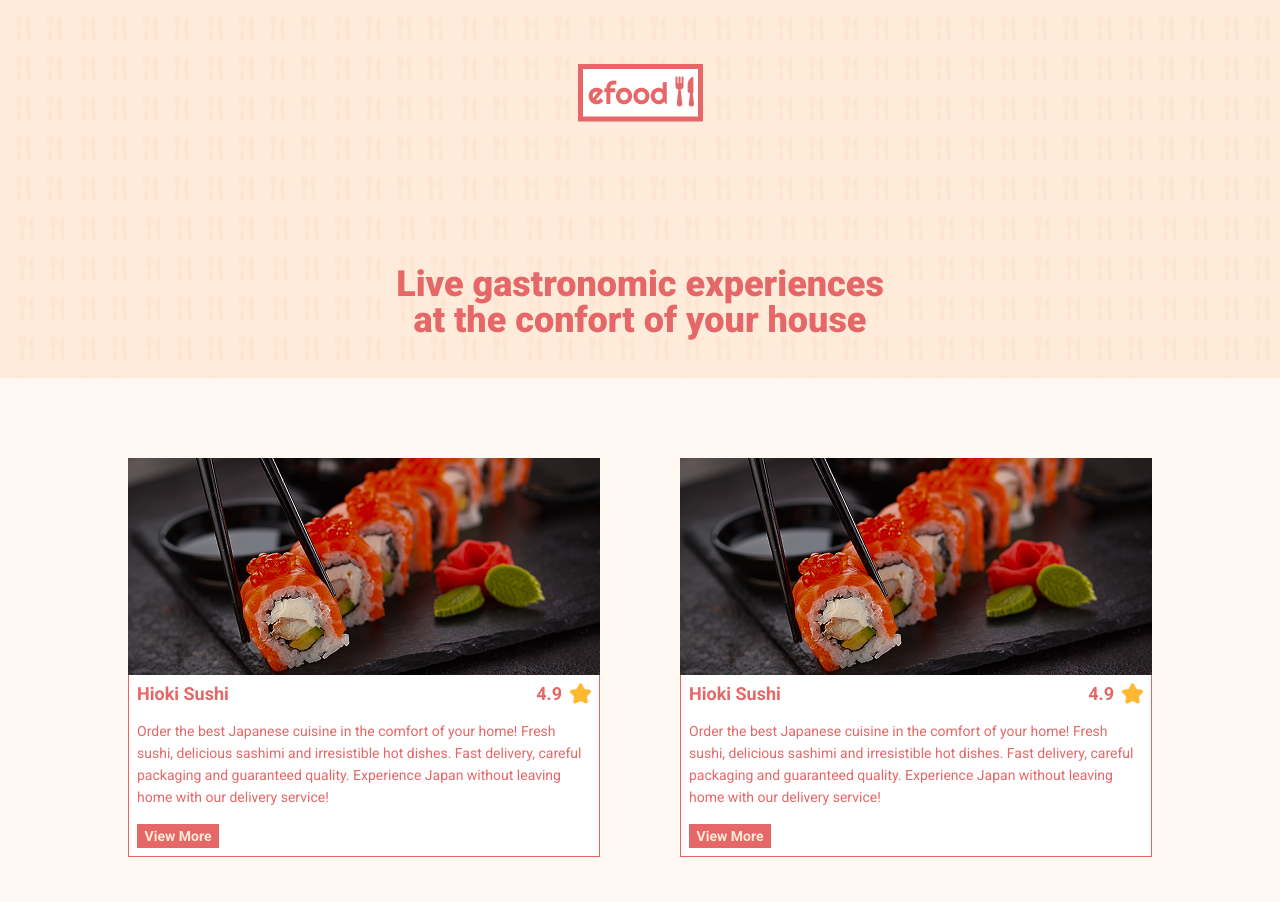
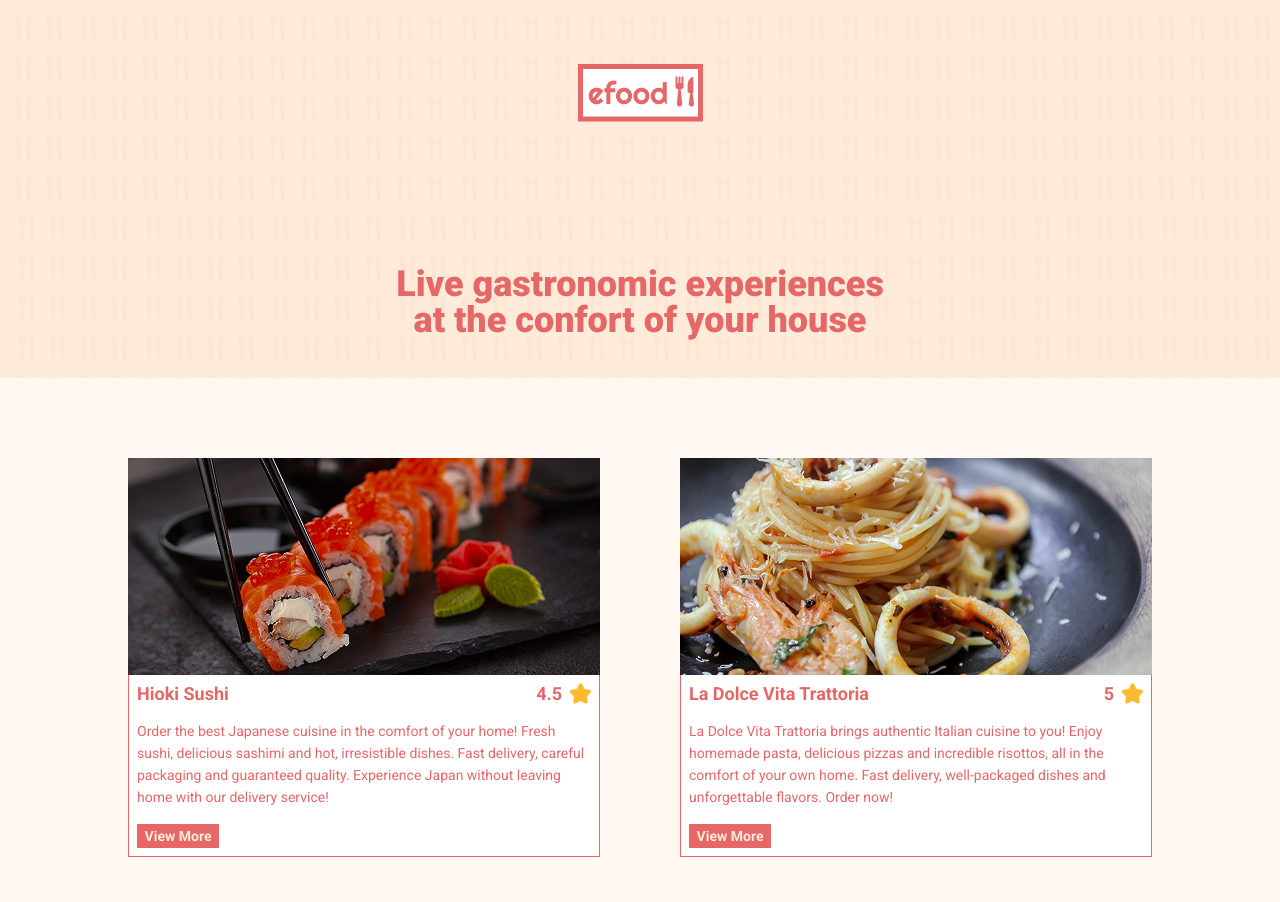
Before and after one commit to RamonSFR/EFOOD, a React (Vite) app: page / in a window 1280 px wide. Shown: the top 902 px of the page. Built offline with nearby package versions, Linux system fonts and the light colour scheme.

Commit message:
Restaurant Lists Mock

```diff
--- a/src/Components/List/index.tsx
+++ b/src/Components/List/index.tsx
@@ -1,15 +1,61 @@
 import Restaurant from '../Restaurant'
+
+import sushiImg from '../../assets/images/misc/sushi.png'
+import pastaImg from '../../assets/images/misc/pasta.png'
 
 import * as S from './styles'
 
+const mock = [
+  {
+    id: 1,
+    title: 'Hioki Sushi',
+    image: sushiImg,
+    rating: 4.5,
+    description:
+      'Order the best Japanese cuisine in the comfort of your home! Fresh sushi, delicious sashimi and hot, irresistible dishes. Fast delivery, careful packaging and guaranteed quality. Experience Japan without leaving home with our delivery service!'
+  },
+  {
+    id: 2,
+    title: 'La Dolce Vita Trattoria',
+    image: pastaImg,
+    rating: 5.0,
+    description:
+      'La Dolce Vita Trattoria brings authentic Italian cuisine to you! Enjoy homemade pasta, delicious pizzas and incredible risottos, all in the comfort of your own home. Fast delivery, well-packaged dishes and unforgettable flavors. Order now!'
+  },
+  {
+    id: 3,
+    title: 'Hioki Sushi',
+    image: sushiImg,
+    rating: 4.9,
+    description:
+      'Order the best Japanese cuisine in the comfort of your home! Fresh sushi, delicious sashimi and hot, irresistible dishes. Fast delivery, careful packaging and guaranteed quality. Experience Japan without leaving home with our delivery service!'
+  },
+  {
+    id: 4,
+    title: 'La Dolce Vita Trattoria',
+    image: pastaImg,
+    rating: 4.3,
+    description:
+      'La Dolce Vita Trattoria brings authentic Italian cuisine to you! Enjoy homemade pasta, delicious pizzas and incredible risottos, all in the comfort of your own home. Fast delivery, well-packaged dishes and unforgettable flavors. Order now!'
+  }
+]
+
 const List = () => (
   <S.ListContainer>
-    <div className='container'>
+    <div className="container">
       <S.ListItems>
-        <Restaurant />
-        <Restaurant />
-        <Restaurant />
-        <Restaurant />
+        {mock.map((item) => (
+          <li>
+            <Restaurant
+              key={item.id}
+              id={item.id}
+              title={item.title}
+              image={item.image}
+              rating={item.rating}
+              description={item.description}
+            />
+          </li>
+        ))}
       </S.ListItems>
     </div>
   </S.ListContainer>
--- a/src/Components/List/styles.ts
+++ b/src/Components/List/styles.ts
@@ -7,7 +7,7 @@ export const ListContainer = styled.div`
   padding: 80px 0 120px 0;
 `
 
-export const ListItems = styled.div`
+export const ListItems = styled.ul`
   display: grid;
   grid-template-columns: repeat(2, 1fr);
   row-gap: 48px;
--- a/src/Components/Restaurant/index.tsx
+++ b/src/Components/Restaurant/index.tsx
@@ -1,24 +1,29 @@
-import sushi from '../../assets/images/misc/sushi.png'
 import star from '../../assets/images/icons/starIco.png'
 
 import * as S from './styles'
 import { Button } from '../Button/styles'
 
-const Restaurant = () => (
+type Props = {
+  id: number
+  title: string
+  rating: number
+  description: string
+  image: string
+}
+
+const Restaurant = ({ description, image, title, rating }: Props) => {
+  return (
     <S.Card>
-    <img src={sushi} alt="sushi" />
+      <img src={image} alt="sushi" />
       <S.Infos>
         <div>
-        <S.Title>Hioki Sushi</S.Title>
+          <S.Title>{title}</S.Title>
           <span>
-          4.9 <img src={star} alt="stars" />
+            {rating} <img src={star} alt="stars" />
           </span>
         </div>
         <S.Description>
-        Order the best Japanese cuisine in the comfort of your home! Fresh
-        sushi, delicious sashimi and irresistible hot dishes. Fast delivery,
-        careful packaging and guaranteed quality. Experience Japan without
-        leaving home with our delivery service!
+          {description}
         </S.Description>
         <Button type="secondary">
           <>View More</>
@@ -26,5 +31,6 @@ const Restaurant = () => (
       </S.Infos>
     </S.Card>
   )
+}
 
 export default Restaurant
```
Also changed, not shown: src/assets/images/misc/pasta.png (added). Lines whose indentation alone changed are shown as unchanged.
